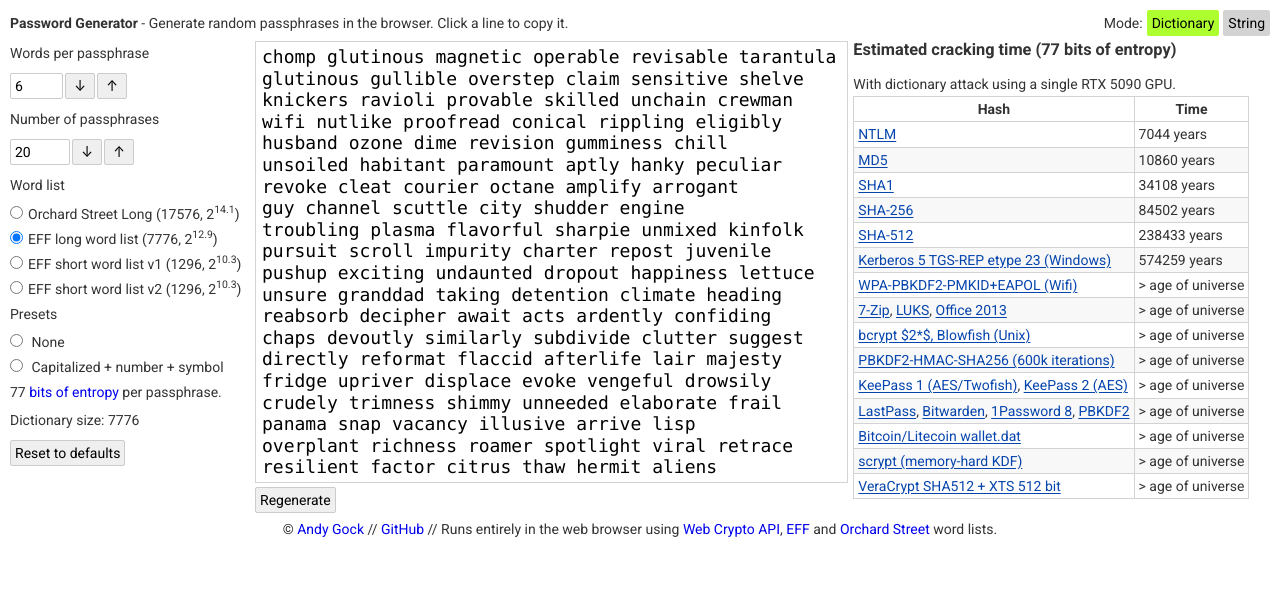
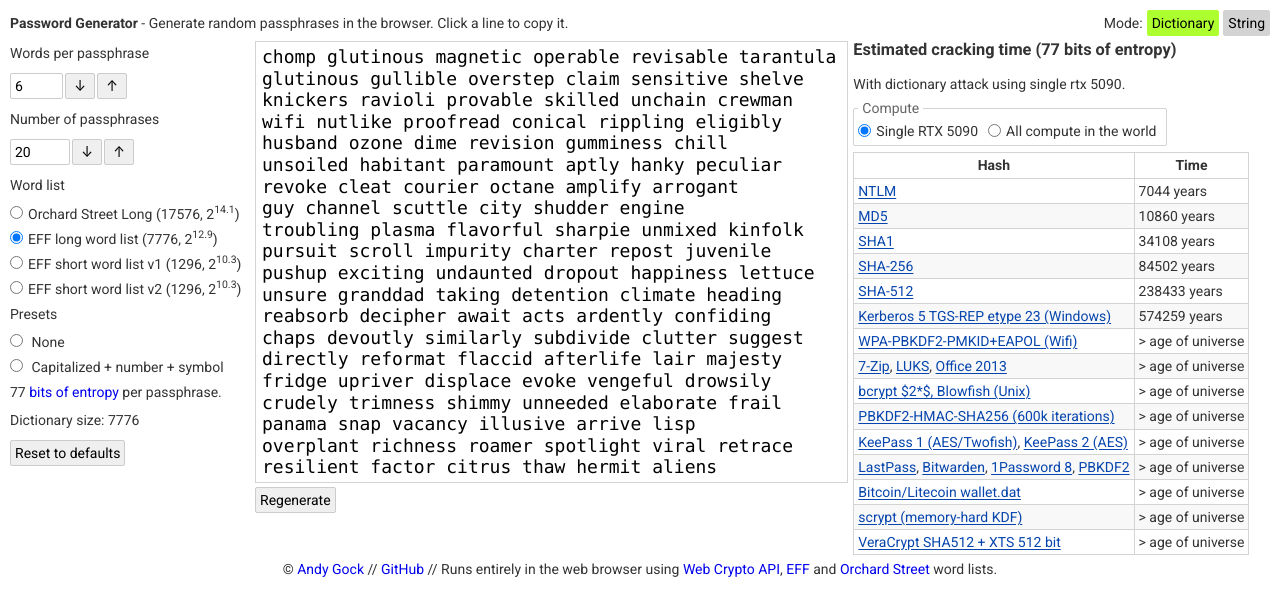
Before and after one commit to andygock/password-generator-v2, a React (Vite) app: page /#/ in a window 1280 px wide. Shown: the top 616 px of the page. Built offline with nearby package versions, Linux system fonts and the light colour scheme.

Commit message:
feat: add compute profiles for enhanced cracking time estimation options

```diff
--- a/src/App.css
+++ b/src/App.css
@@ -268,6 +268,27 @@ footer {
 
 /* estimated cracking time section */
 
+.compute-switch {
+  display: inline-flex;
+  flex-wrap: wrap;
+  gap: 0 var(--space);
+  padding: var(--padding);
+  margin: var(--padding) 0;
+  border: 1px solid var(--color-background);
+  border-radius: 2px;
+}
+
+.compute-switch legend {
+  padding: 0 var(--padding);
+  color: var(--color-muted);
+}
+
+.compute-switch label {
+  display: inline-flex;
+  align-items: center;
+  margin-right: var(--space);
+}
+
 table {
   border-collapse: collapse;
   margin: 0.2rem 0;
--- a/src/EstimateCrackingTime.jsx
+++ b/src/EstimateCrackingTime.jsx
@@ -273,9 +273,29 @@ const prettyTime = (ms) => {
   });
 };
 
+const computeProfiles = [
+  {
+    key: 'single-5090',
+    label: 'Single RTX 5090',
+    multiplier: 1,
+    description: 'Uses the listed single-GPU RTX 5090 hashcat benchmark rates.',
+  },
+  {
+    key: 'world-compute',
+    label: 'All compute in the world',
+    multiplier: 100_000_000,
+    description:
+      'Hypothetical estimate using 100,000,000 times the single RTX 5090 hash rate. Requires roughly 60 GW of electrical power (40 to 50 large nuclear reactors).',
+  },
+];
+
 // cracking table
 const EstimateCrackingTime = ({ bits, type = 'dictionary' }) => {
   const [tooltip, setTooltip] = useState(null);
+  const [computeProfileKey, setComputeProfileKey] = useState('single-5090');
+  const computeProfile =
+    computeProfiles.find(({ key }) => key === computeProfileKey) ??
+    computeProfiles[0];
 
   const showTooltip = (description) => {
     setTooltip(description);
@@ -288,7 +308,30 @@ const EstimateCrackingTime = ({ bits, type = 'dictionary' }) => {
   return (
     <div className="crack-time">
       <h3>Estimated cracking time ({bits} bits of entropy)</h3>
-      <p>With {type} attack using a single RTX 5090 GPU.</p>
+      <p>
+        With {type} attack using {computeProfile.label.toLowerCase()}.
+      </p>
+      <fieldset className="compute-switch">
+        <legend>Compute</legend>
+        {computeProfiles.map(({ key, label, description }) => (
+          <label
+            key={key}
+            onMouseEnter={() => showTooltip(description)}
+            onMouseLeave={hideTooltip}
+            onFocus={() => showTooltip(description)}
+            onBlur={hideTooltip}
+          >
+            <input
+              type="radio"
+              name="compute-profile"
+              value={key}
+              checked={computeProfileKey === key}
+              onChange={() => setComputeProfileKey(key)}
+            />
+            {label}
+          </label>
+        ))}
+      </fieldset>
       <table>
         <thead>
           <tr>
@@ -299,7 +342,9 @@ const EstimateCrackingTime = ({ bits, type = 'dictionary' }) => {
         <tbody>
           {hash.map(({ name, links, rate }) => {
             // calculate estimated crack time
-            const ms = bits > 0 ? (1000 * 0.5 * Math.pow(2, bits)) / rate : 0;
+            const adjustedRate = rate * computeProfile.multiplier;
+            const ms =
+              bits > 0 ? (1000 * 0.5 * Math.pow(2, bits)) / adjustedRate : 0;
             return (
               <tr key={name}>
                 <td>
```
